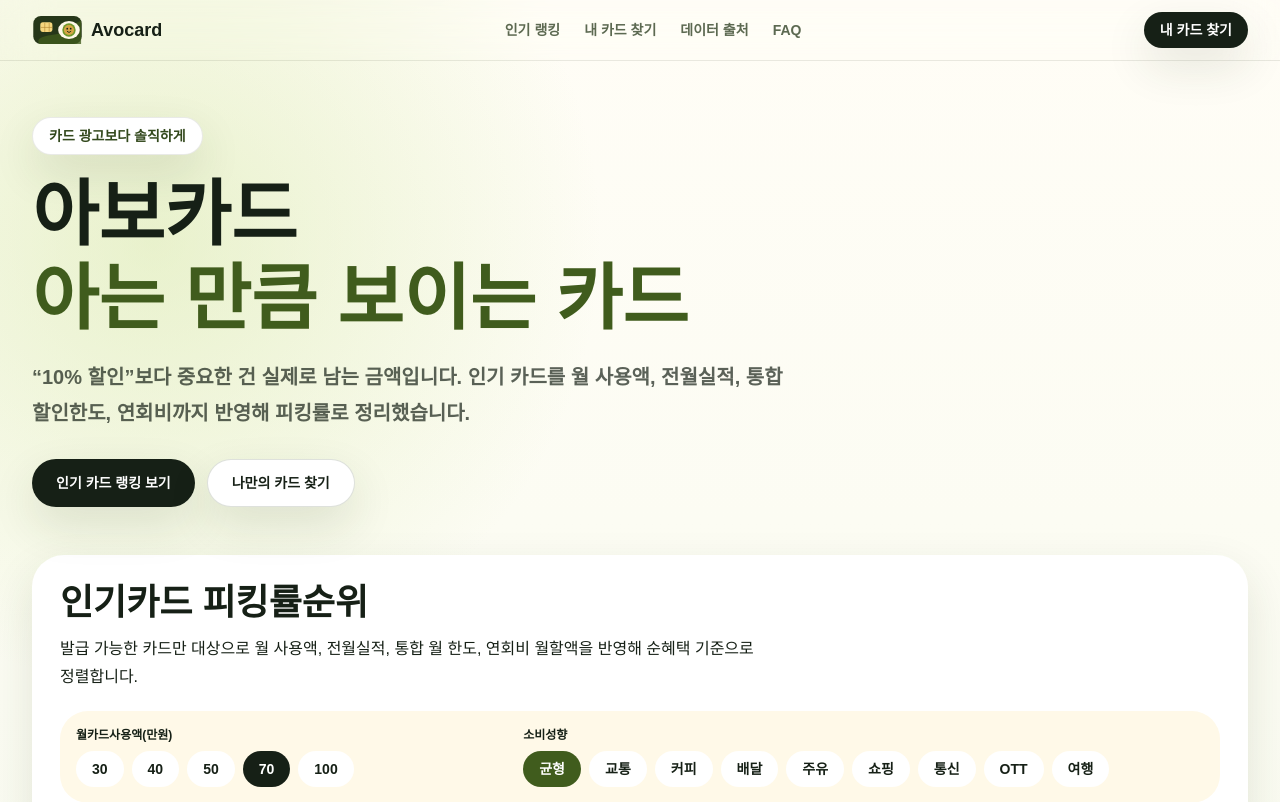
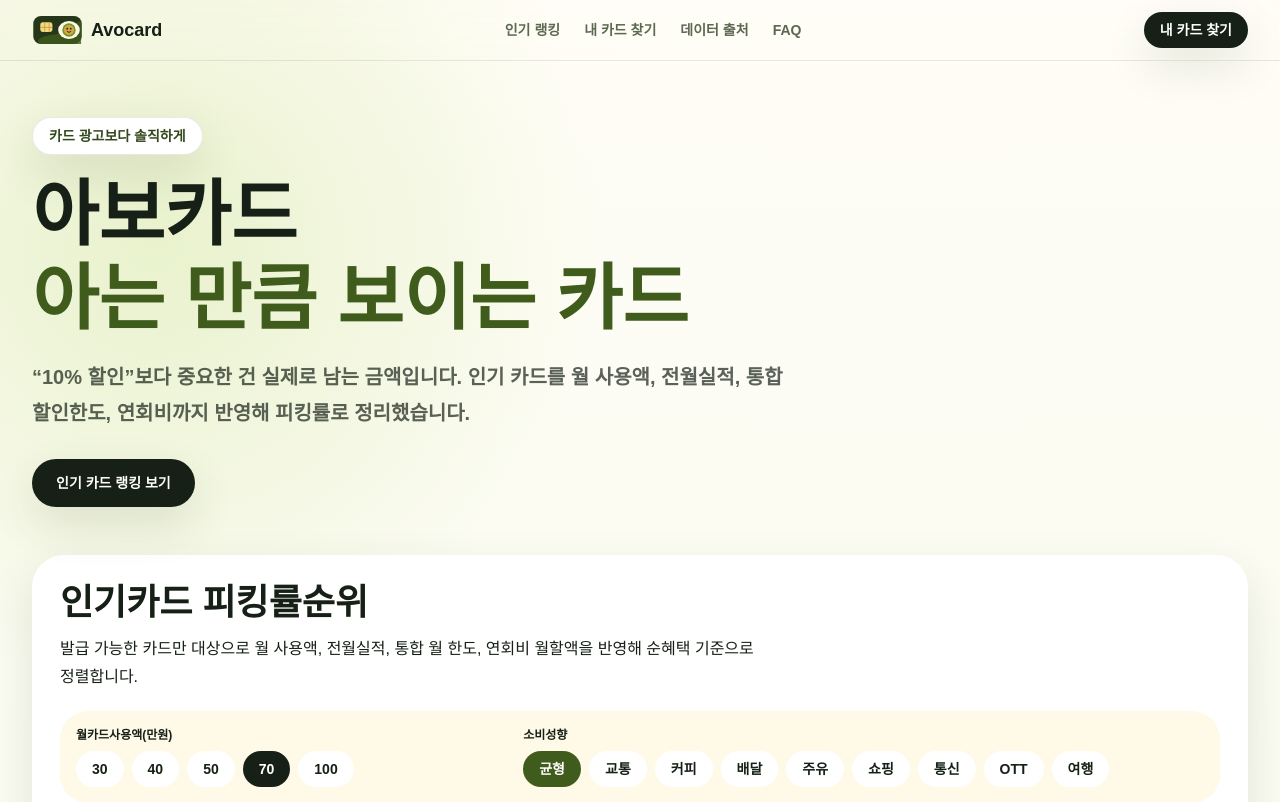
Before and after one commit to namini1004/avocard, a Next.js app: page / in a window 1280 px wide. Shown: the top 802 px of the page. Built offline with nearby package versions, Linux system fonts and the light colour scheme.

Commit message:
Simplify ranking section copy

```diff
--- a/app/page.tsx
+++ b/app/page.tsx
@@ -23,9 +23,6 @@ export default function HomePage() {
             </p>
             <div className="mt-7 flex flex-col gap-3 sm:flex-row">
               <ButtonLink href="#ranking">인기 카드 랭킹 보기</ButtonLink>
-              <ButtonLink href="/recommend" tone="secondary">
-                나만의 카드 찾기
-              </ButtonLink>
             </div>
           </div>
         </section>
@@ -81,9 +78,6 @@ export default function HomePage() {
                 <Link className="focus-ring whitespace-nowrap rounded-full bg-white px-6 py-4 text-sm font-black text-ink" href="#ranking">
                   랭킹 다시 보기
                 </Link>
-                <Link className="focus-ring whitespace-nowrap rounded-full bg-ink px-6 py-4 text-sm font-black text-white" href="/recommend">
-                  나만의 카드 찾기
-                </Link>
               </div>
             </div>
           </div>
```
